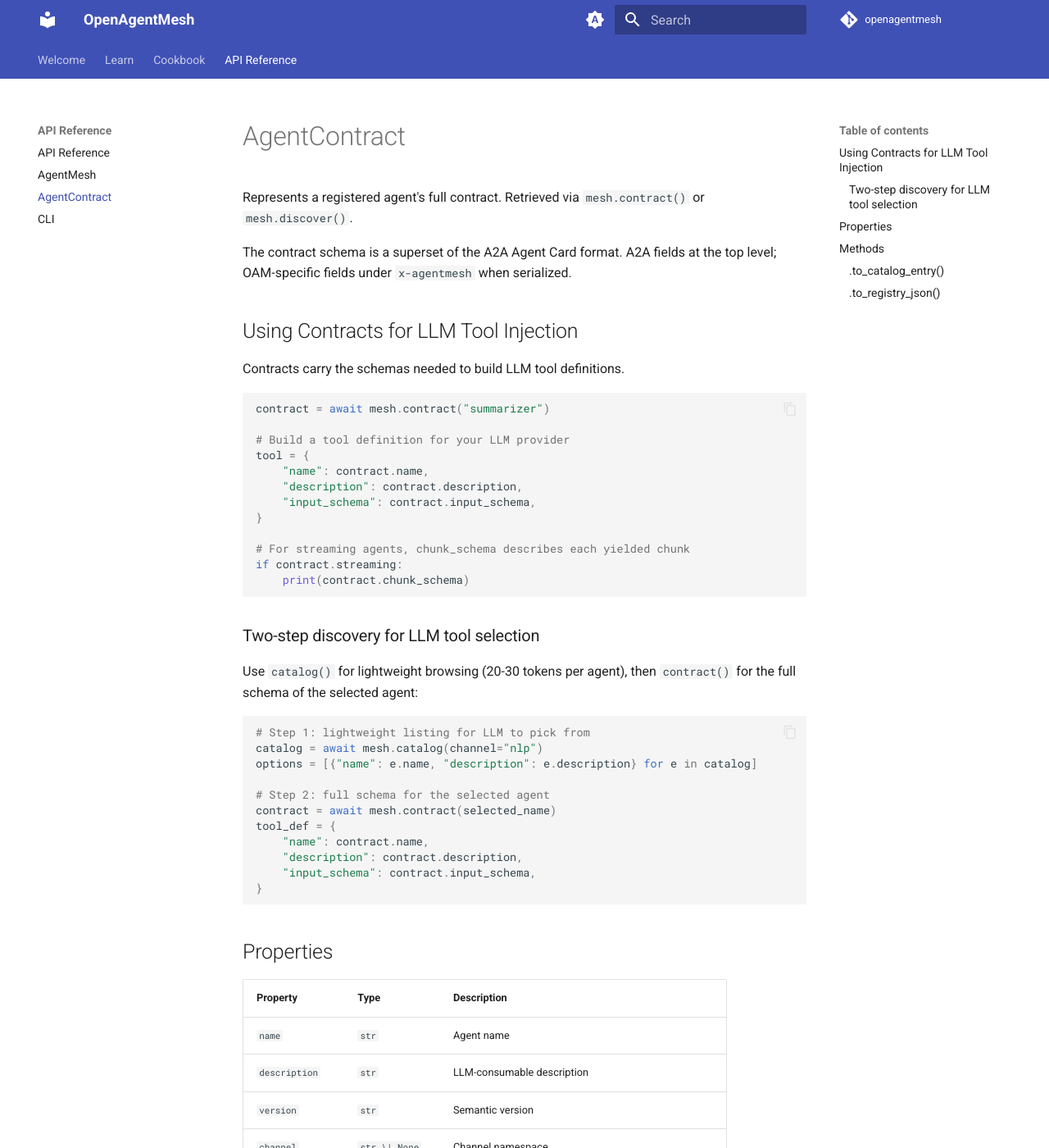
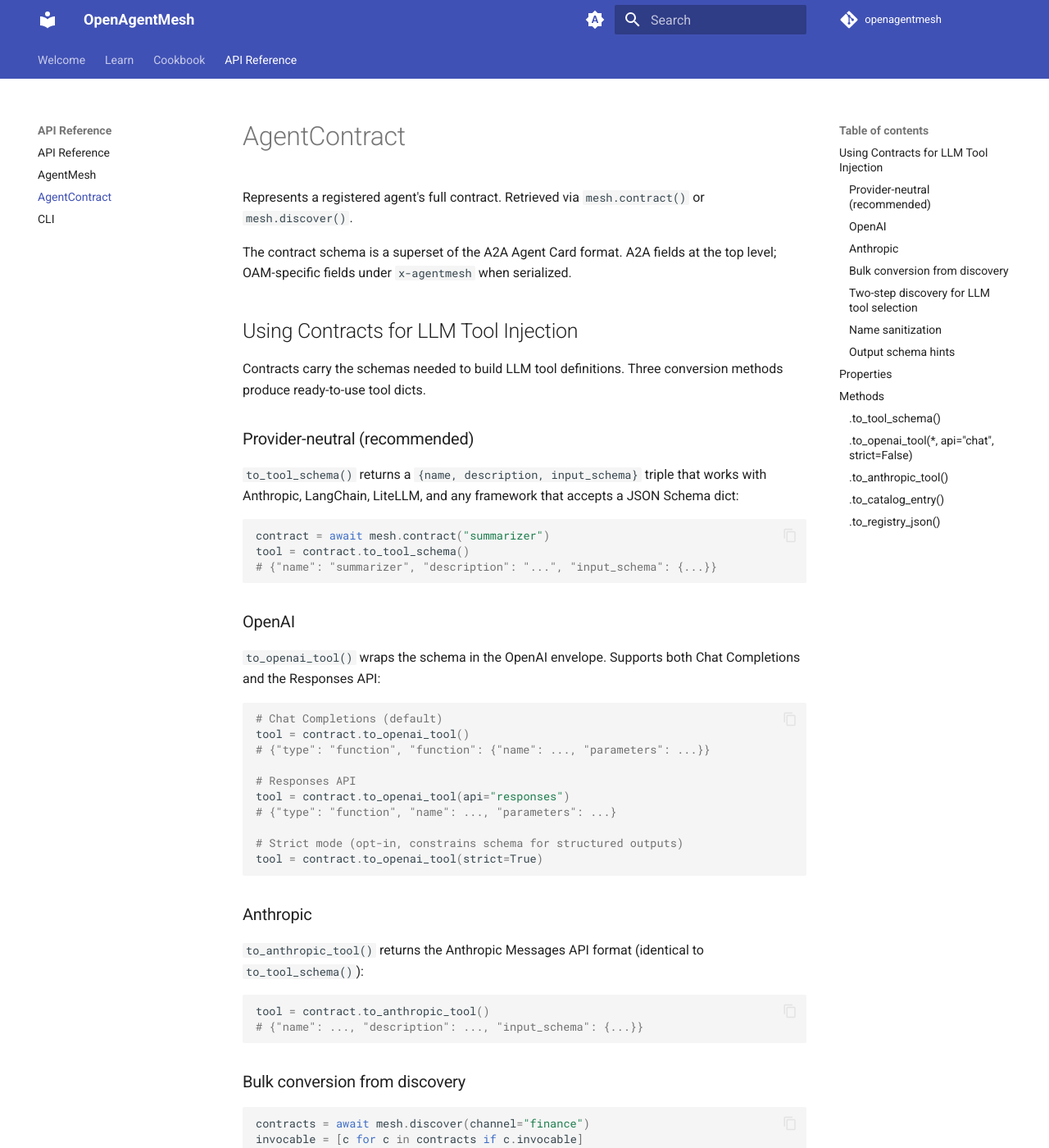
Before and after one commit to openagentmesh/openagentmesh, an MkDocs documentation site: the page built from docs/api/contract.md, in a window 1280 px wide and 1400 px high. Shown: the whole window at 82% size. Built offline with MkDocs 1.6.1 and Material for MkDocs 9.7.7, drawn with Linux system fonts in a browser that asks for light colours; comment, search, counter and statistics services are not loaded; some of the changed text lies outside the part shown.

Commit message:
docs: update contract API reference with tool conversion methods
Replaces manual dict-building examples with to_tool_schema(),
to_openai_tool(), and to_anthropic_tool(). Adds method signatures
to the Methods section.

````diff
--- a/docs/api/contract.md
+++ b/docs/api/contract.md
@@ -6,21 +6,54 @@
 
 ## Using Contracts for LLM Tool Injection
 
-Contracts carry the schemas needed to build LLM tool definitions.
+Contracts carry the schemas needed to build LLM tool definitions. Three conversion methods produce ready-to-use tool dicts.
+
+### Provider-neutral (recommended)
+
+`to_tool_schema()` returns a `{name, description, input_schema}` triple that works with Anthropic, LangChain, LiteLLM, and any framework that accepts a JSON Schema dict:
 
 ```python
 contract = await mesh.contract("summarizer")
+tool = contract.to_tool_schema()
+# {"name": "summarizer", "description": "...", "input_schema": {...}}
+```
 
-# Build a tool definition for your LLM provider
-tool = {
-    "name": contract.name,
-    "description": contract.description,
-    "input_schema": contract.input_schema,
-}
+### OpenAI
 
-# For streaming agents, chunk_schema describes each yielded chunk
-if contract.streaming:
-    print(contract.chunk_schema)
+`to_openai_tool()` wraps the schema in the OpenAI envelope. Supports both Chat Completions and the Responses API:
+
+```python
+# Chat Completions (default)
+tool = contract.to_openai_tool()
+# {"type": "function", "function": {"name": ..., "parameters": ...}}
+
+# Responses API
+tool = contract.to_openai_tool(api="responses")
+# {"type": "function", "name": ..., "parameters": ...}
+
+# Strict mode (opt-in, constrains schema for structured outputs)
+tool = contract.to_openai_tool(strict=True)
+```
+
+### Anthropic
+
+`to_anthropic_tool()` returns the Anthropic Messages API format (identical to `to_tool_schema()`):
+
+```python
+tool = contract.to_anthropic_tool()
+# {"name": ..., "description": ..., "input_schema": {...}}
+```
+
+### Bulk conversion from discovery
+
+```python
+contracts = await mesh.discover(channel="finance")
+invocable = [c for c in contracts if c.invocable]
+
+# Pick the format you need
+tools = [c.to_tool_schema() for c in invocable]
+openai_tools = [c.to_openai_tool() for c in invocable]
+anthropic_tools = [c.to_anthropic_tool() for c in invocable]
 ```
 
 ### Two-step discovery for LLM tool selection
@@ -34,12 +67,16 @@
 
 # Step 2: full schema for the selected agent
 contract = await mesh.contract(selected_name)
-tool_def = {
-    "name": contract.name,
-    "description": contract.description,
-    "input_schema": contract.input_schema,
-}
+tool = contract.to_tool_schema()
 ```
+
+### Name sanitization
+
+Agent names with dots (e.g. `billing.invoice.create`) are automatically converted to underscores (`billing_invoice_create`) since LLM providers restrict tool names to `[a-zA-Z0-9_-]`. Names that cannot be sanitized raise `ValueError`.
+
+### Output schema hints
+
+When `output_schema` is present, the description is appended with a `Returns: <field names>` line, giving the LLM a lightweight hint about the response shape. The full schema remains accessible via `contract.output_schema`.
 
 ## Properties
 
@@ -60,6 +97,18 @@
 
 ## Methods
 
+### `.to_tool_schema()`
+
+Returns a provider-neutral dict with `name`, `description`, and `input_schema`. Raises `ValueError` if the agent is not invocable.
+
+### `.to_openai_tool(*, api="chat", strict=False)`
+
+Returns an OpenAI-format tool dict. `api="responses"` uses the flat Responses API shape. `strict=True` applies OpenAI's structured output constraints to the schema.
+
+### `.to_anthropic_tool()`
+
+Returns an Anthropic Messages API tool dict. Equivalent to `to_tool_schema()`.
+
 ### `.to_catalog_entry()`
 
 Project to a lightweight `CatalogEntry`.
````
